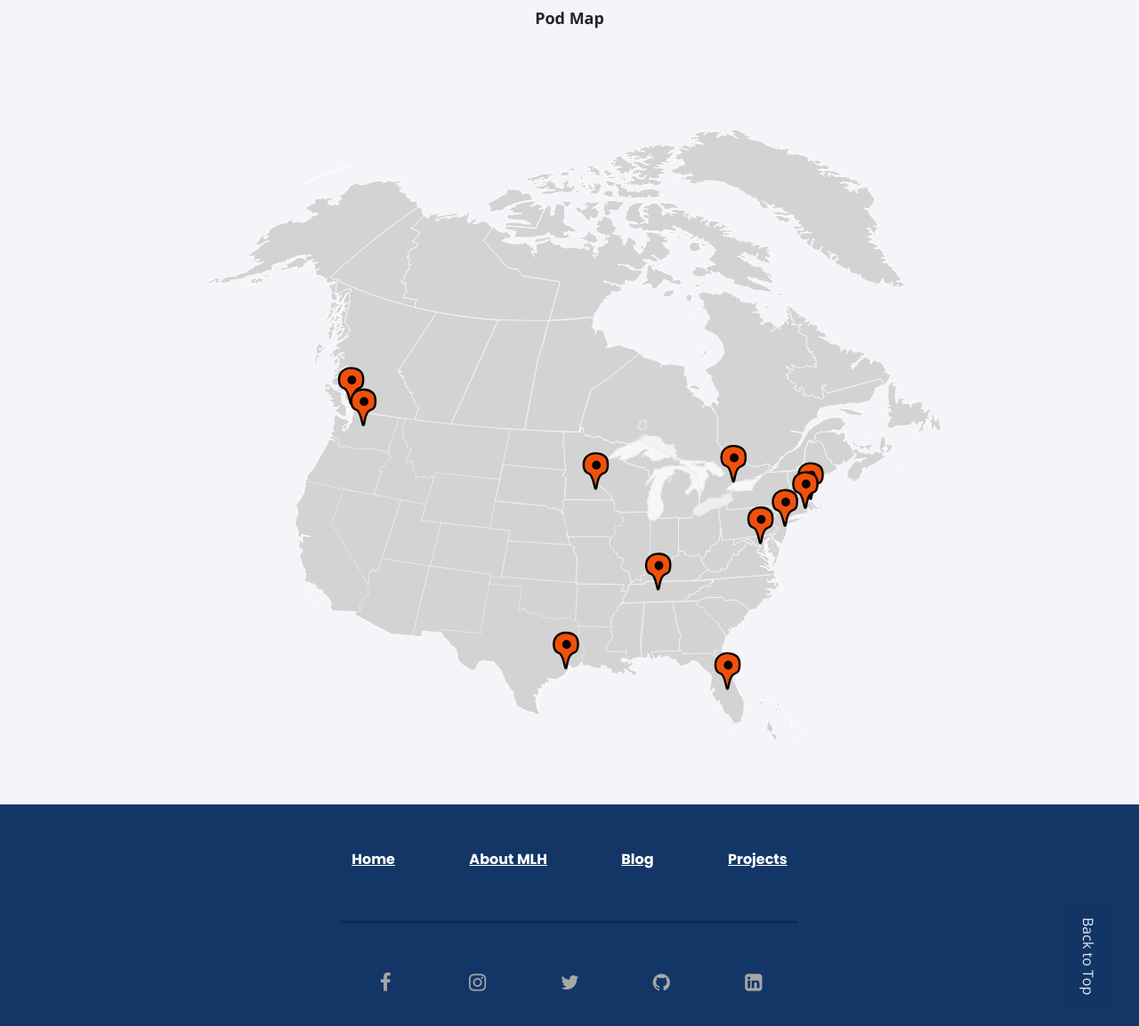
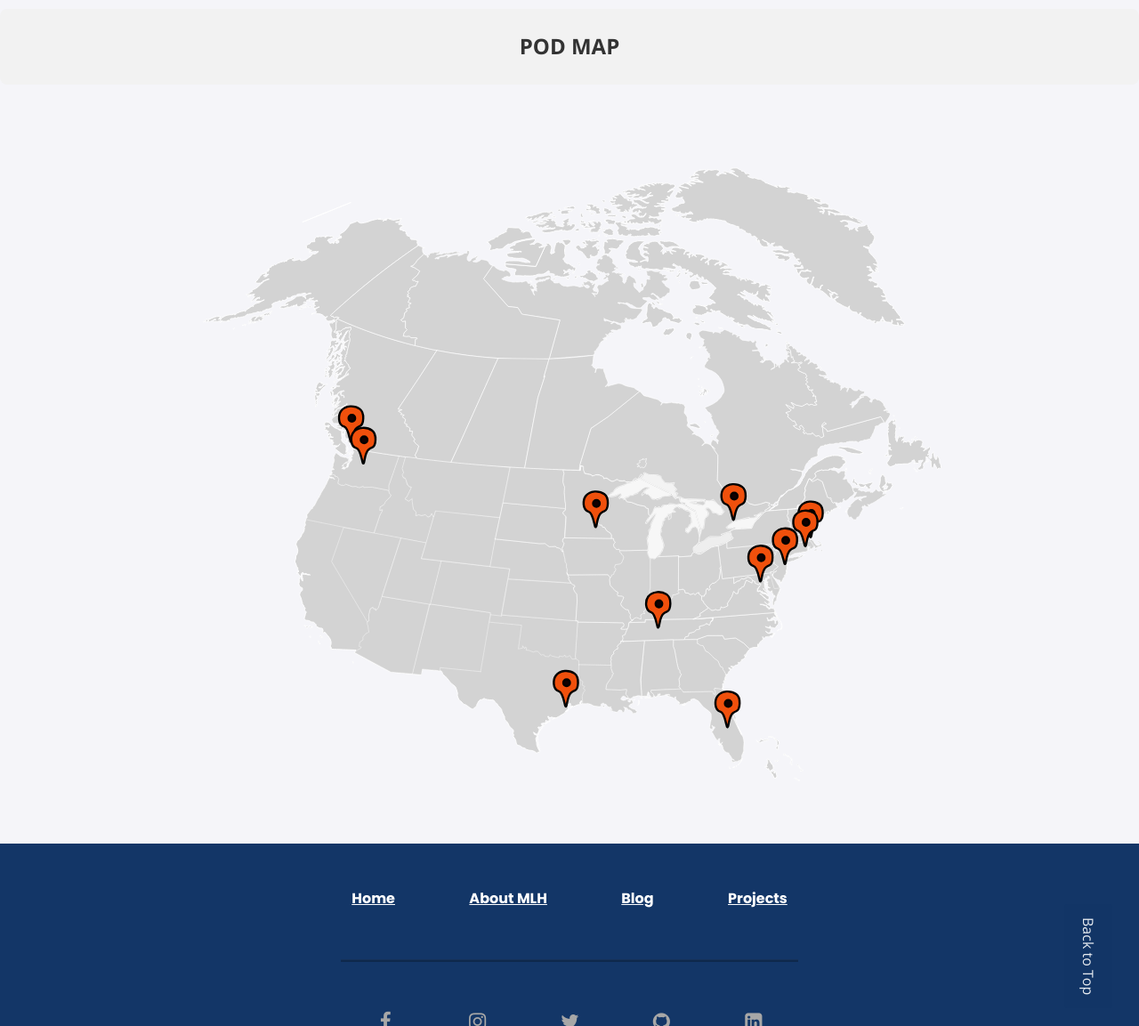
Before and after one commit to MLH-Fellowship/prep-portfolio-23.APR.PREP.2, a Jekyll site: the page built from index.html, in a window 1280 px wide and 1400 px high, scrolled down 1882 px. Shown: the part 247-1400 px from the top of the window at 89% size. Built offline with Jekyll 4.4.1, drawn with Linux system fonts in a browser that asks for light colours; nearby versions of some CDN libraries.

Commit message:
updated pod map title

```diff
--- a/_includes/map.html
+++ b/_includes/map.html
@@ -4,7 +4,9 @@
 </head>
 <body>
 <form>
-<h2>Pod Map</h2>
+<div class="section">
+        <div class="section-title">
+            <h2>Pod Map</h2></div></div>
 <div class="map-holder">
 <div class="map">
         <svg class="svgim" width="1200" height="1032" viewBox="-4.836 -5.717 108.806 91.723" version="1.1" id="svg4" xmlns="http://www.w3.org/2000/svg">
--- a/_sass/map.scss
+++ b/_sass/map.scss
@@ -65,3 +65,19 @@
     width: 100px;
   }
 }
+
+.section .section-title {
+  background-color: #f2f2f2;
+  border-radius: 8px;
+  padding: 0.5rem;
+  text-align: center;
+
+}
+
+.section h2 {
+  color: #333;
+  font-size: 1.5rem;
+  font-weight: bold;
+  margin-bottom: 20px;
+  text-transform: uppercase;
+}
```
